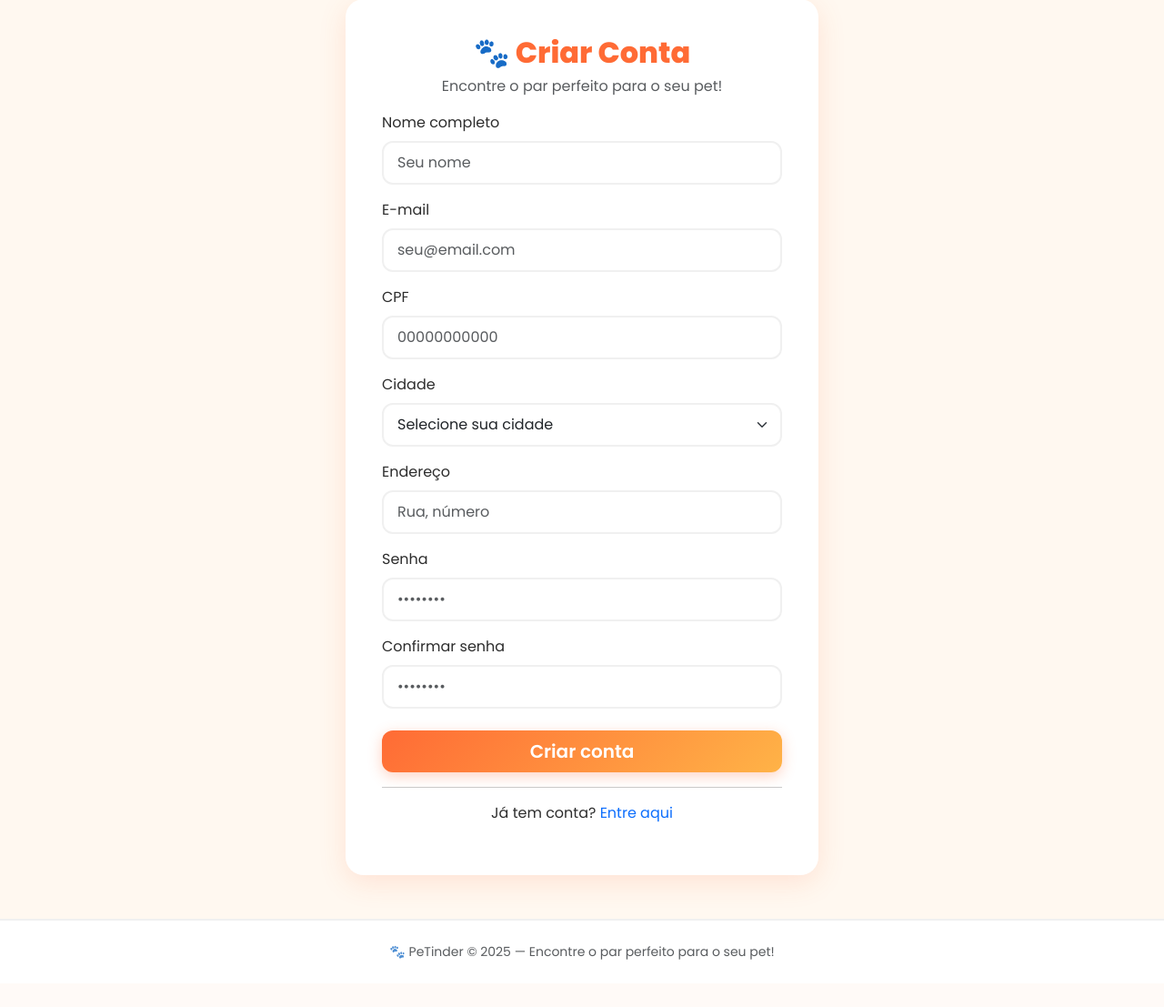
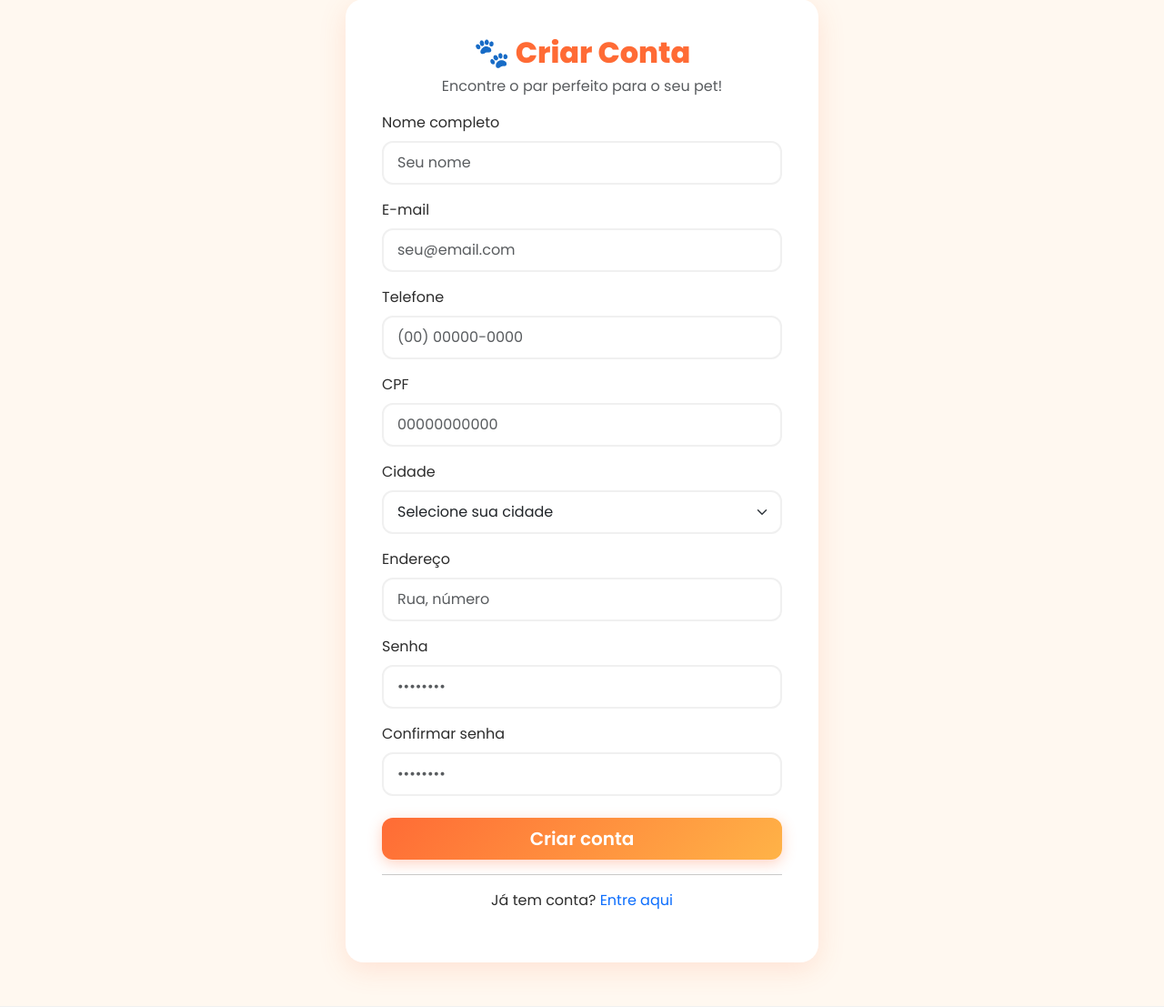
Before and after one commit to JoaoJesus00/petinder, a Flask app: page /cadastro in a window 1280 px wide. Shown: the part 97-1204 px from the top of the page at 91% size. Before the commit the page ends 1152 px from the top, so only its background shows below. Run offline with Flask 3, Linux system fonts and the light colour scheme; data comes from the database, SQL or seed files in the repository; both versions use the stored data as it was after the commit.

Commit message:
Telefone no cadastro.html e no backend

```diff
--- a/app/routes/auth.py
+++ b/app/routes/auth.py
@@ -45,6 +45,7 @@ def cadastro():
     if request.method == 'POST': # Abaixo pega todos os dados do formulário de cadastro
         nome = request.form.get('nome')
         email = request.form.get('email')
+        telefone = request.form.get('telefone')
         cpf = request.form.get('cpf')
         endereco = request.form.get('endereco')
         id_cidade = request.form.get('id_cidade')
@@ -66,6 +67,7 @@ def cadastro():
         novo_usuario = Usuario(  # Se tudo estiver certo, cria um objeto Usuário com esses dados do formulário
             nome=nome,
             email=email,
+            telefone=telefone,
             cpf=cpf,
             endereco=endereco,
             id_cidade=id_cidade,
--- a/app/templates/cadastro.html
+++ b/app/templates/cadastro.html
@@ -18,6 +18,11 @@
         <div class="mb-3">
             <label class="form-label">E-mail</label>
             <input type="email" name="email" class="form-control" placeholder="seu@email.com" required>
+        </div>
+
+        <div class="mb-3">
+            <label class="form-label">Telefone</label>
+            <input type="tel" name="telefone" class="form-control" placeholder="(00) 00000-0000" required>
         </div>
 
         <div class="mb-3">
```
Also changed, not shown: petinder.db.
